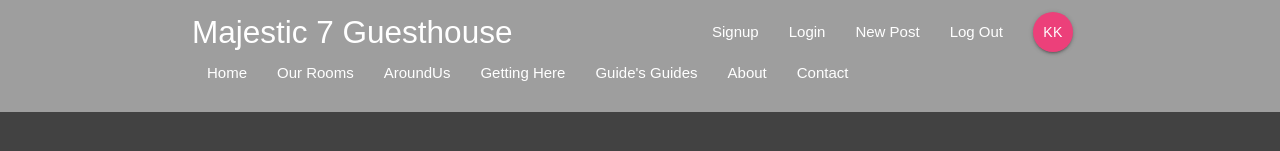
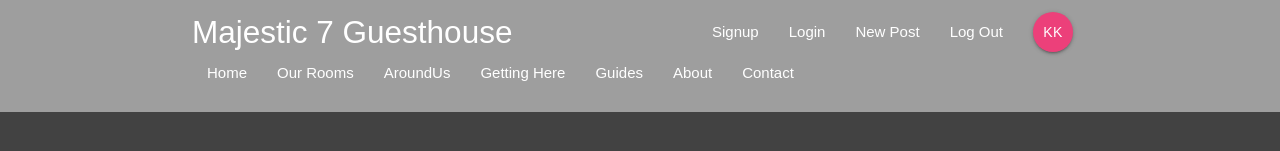
Before and after one commit to clickingmouse/M7GH, a React (Create React App) app in the folder m7gh/: page / in a window 1280 px wide. Shown: the top 151 px of the page. Built offline with nearby package versions, Linux system fonts and the light colour scheme.

Commit message:
basic guides navigation stuff

```diff
--- a/m7gh/src/App.js
+++ b/m7gh/src/App.js
@@ -5,6 +5,8 @@ import Home from "./components/home/Home";
 import GettingHere from "./components/gettinghere/GettingHere";
 import Contact from "./components/contact/Contact";
 import GuidesGuide from "./components/guidesguide/GuidesGuide";
+import Guides from "./components/guides/Guides";
+
 import AroundUs from "./components/aroundus/AroundUs";
 import About from "./components/about/About";
 import Footer from "./components/layout/Footer";
@@ -22,7 +24,7 @@ class App extends Component {
           <Route path="/about" component={About} />
           <Route path="/getting-here" component={GettingHere} />
           <Route path="/around-us" component={AroundUs} />
-          <Route path="/guides-guide" component={GuidesGuide} />
+          <Route path="/guides" component={Guides} />
           <Route path="/contact" component={Contact} />
           <Footer />
         </div>
--- a/m7gh/src/components/layout/Navbar.js
+++ b/m7gh/src/components/layout/Navbar.js
@@ -36,7 +36,7 @@ const Navbar = () => {
               </li>
 
               <li>
-                <NavLink to="/guides-guide">Guide's Guides</NavLink>
+                <NavLink to="/guides">Guides</NavLink>
               </li>
               <li>
                 <NavLink to="/about">About</NavLink>
```
